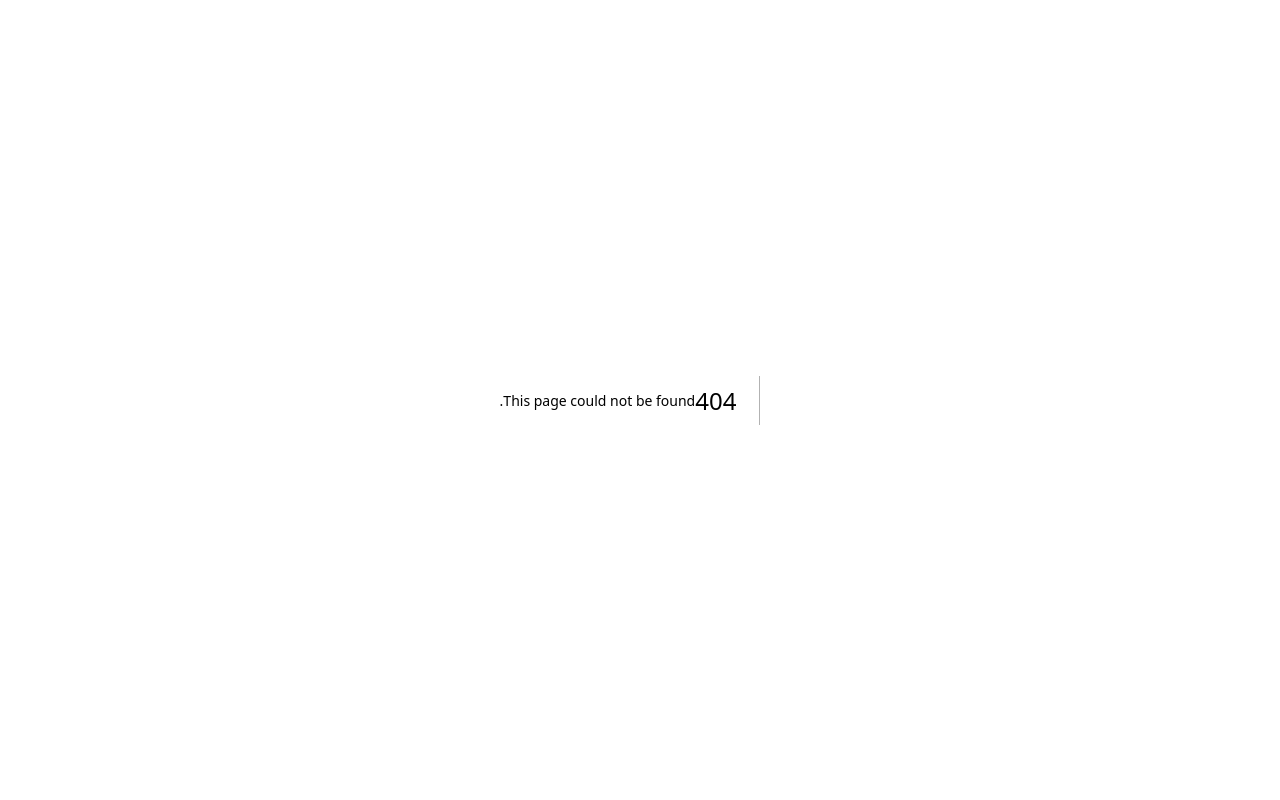
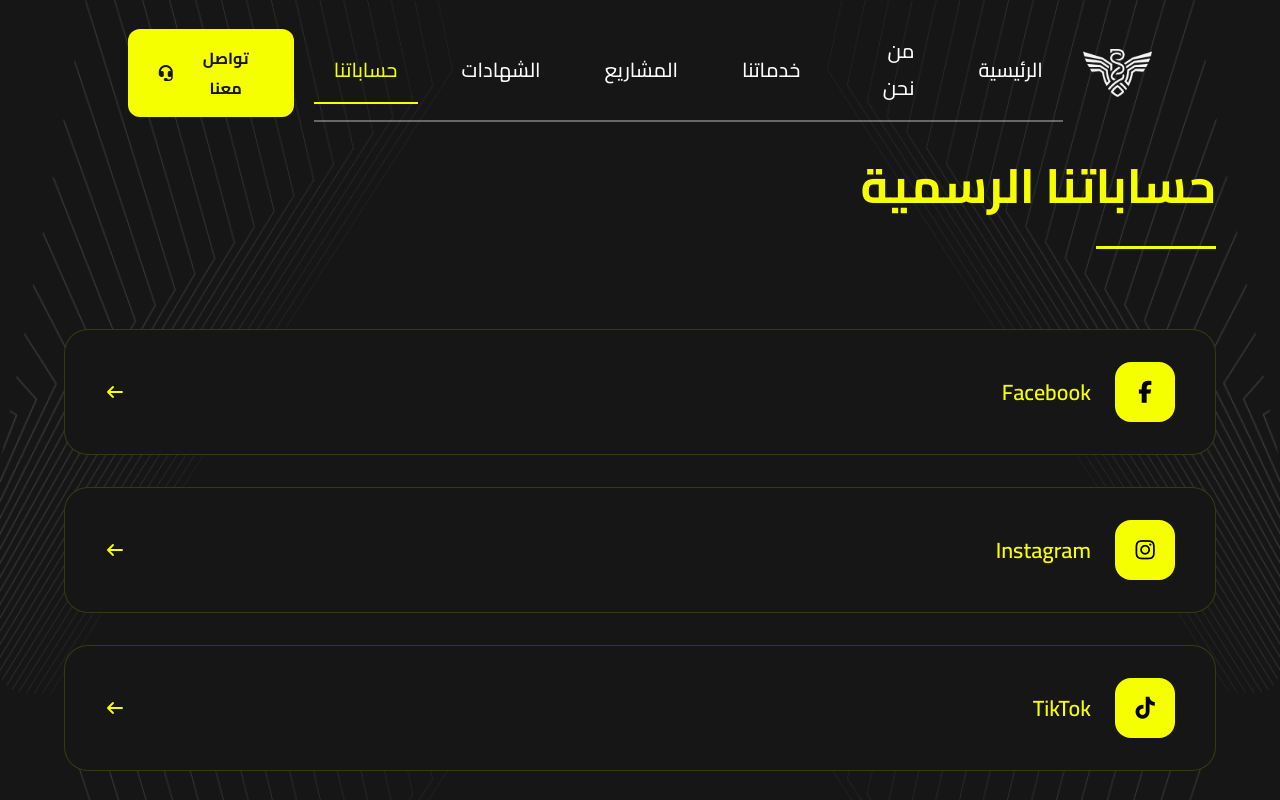
Before and after one commit to Shereif10/PrimeShield, a Next.js app: page /contact in a window 1280 px wide. Before the commit this address had no page. Shown: the top 800 px of the page. Built offline with nearby package versions, Linux system fonts and the light colour scheme.

Commit message:
add contact page to the project

```diff
--- a/src/app/about/page.module.css
+++ b/src/app/about/page.module.css
@@ -3,4 +3,5 @@
   background-position: center center;
   background-repeat: repeat;
   background-size: cover;
+  overflow-x: hidden;
 }
--- a/src/app/certificates/page.module.css
+++ b/src/app/certificates/page.module.css
@@ -3,4 +3,5 @@
   background-position: center center;
   background-repeat: repeat-y;
   background-size: cover;
+  overflow-x: hidden;
 }
--- /dev/null
+++ b/src/app/contact/page.js
@@ -0,0 +1,81 @@
+"use client";
+
+import Navbar from "@/components/common/Navbar/Navbar";
+import styles from "./page.module.css";
+
+const SOCIALS = [
+  {
+    name: "Facebook",
+    url: "https://www.facebook.com/profile.php?id=61585939864920#",
+    icon: "fa-brands fa-facebook-f",
+  },
+  {
+    name: "Instagram",
+    url: "https://www.instagram.com/primeshield.00?igsh=MWpzZ3d4Z2traGhlbQ==",
+    icon: "fa-brands fa-instagram",
+  },
+  {
+    name: "TikTok",
+    url: "https://www.tiktok.com/@primeshield.00?is_from_webapp=1&sender_device=pc",
+    icon: "fa-brands fa-tiktok",
+  },
+  {
+    name: "LinkedIn",
+    url: "https://www.linkedin.com/in/prime-shield-3a6a3b3a2",
+    icon: "fa-brands fa-linkedin-in",
+  },
+  {
+    name: "X (Twitter)",
+    url: "https://x.com/PrimeShield00",
+    icon: "fa-brands fa-x-twitter",
+  },
+  {
+    name: "Snapchat",
+    url: "https://www.snapchat.com/add/primeshield.00",
+    icon: "fa-brands fa-snapchat",
+  },
+  {
+    name: "Gmail",
+    url: "mailto:primeshield321@gmail.com",
+    icon: "fa-solid fa-envelope",
+  },
+];
+
+export default function SocialPage() {
+  return (
+    <>
+      <Navbar />
+
+      <main className={styles.page}>
+        <div className="container">
+          {/* Header */}
+          <div className={styles.header}>
+            <h1 className={styles.title}>حساباتنا الرسمية</h1>
+            <div className={styles.line}></div>
+          </div>
+
+          {/* Social Cards */}
+          <div className={styles.cards}>
+            {SOCIALS.map((item, index) => (
+              <a
+                key={index}
+                href={item.url}
+                target="_blank"
+                rel="noopener noreferrer"
+                className={styles.card}
+              >
+                <div className={styles.icon}>
+                  <i className={item.icon}></i>
+                </div>
+
+                <span className={styles.name}>{item.name}</span>
+
+                <i className={`fa-solid fa-arrow-left ${styles.arrow}`}></i>
+              </a>
+            ))}
+          </div>
+        </div>
+      </main>
+    </>
+  );
+}
--- /dev/null
+++ b/src/app/contact/page.module.css
@@ -0,0 +1,128 @@
+.page {
+  direction: rtl;
+  padding-top: 140px; /* عشان Navbar absolute */
+  padding-bottom: 140px;
+  /* background: #0f0f0f; */
+  background-image: url('../../../public/assets/pattern_result.webp');
+  background-position: cover cover;
+  background-repeat: repeat;
+  background-size: contain;
+  overflow-x: hidden;  min-height: 100vh;
+}
+
+/* ================= Header ================= */
+
+.header {
+  margin-bottom: 80px;
+  text-align: right;
+}
+
+.title {
+  font-size: 48px;
+  font-weight: 700;
+  color: var(--color-yellow);
+  margin-bottom: 16px;
+}
+
+.line {
+  width: 120px;
+  height: 3px;
+  background: var(--color-yellow);
+}
+
+/* ================= Cards ================= */
+
+.cards {
+  display: flex;
+  flex-direction: column;
+  gap: 32px;
+}
+
+/* Card */
+
+.card {
+  display: flex;
+  align-items: center;
+  justify-content: space-between;
+
+  padding: 32px 40px;
+  border-radius: 24px;
+
+  background: #161616;
+  border: 1px solid rgba(246, 255, 0, 0.15);
+
+  text-decoration: none;
+  color: var(--color-yellow);
+
+  transition: all 0.3s ease;
+}
+
+.card:hover {
+  background: rgba(246, 255, 0, 0.06);
+  transform: translateY(-6px);
+  box-shadow: 0 25px 60px rgba(0, 0, 0, 0.6);
+}
+
+/* Icon */
+
+.icon {
+  width: 60px;
+  height: 60px;
+  border-radius: 16px;
+
+  background: var(--color-yellow);
+  color: #000;
+
+  display: flex;
+  align-items: center;
+  justify-content: center;
+
+  font-size: 22px;
+}
+
+/* Name */
+
+.name {
+  flex: 1;
+  margin-right: 24px;
+  font-size: 22px;
+  font-weight: 600;
+}
+
+/* Arrow */
+
+.arrow {
+  font-size: 16px;
+  transition: transform 0.3s ease;
+}
+
+.card:hover .arrow {
+  transform: translateX(-8px);
+}
+
+/* ================= Responsive ================= */
+
+@media (max-width: 992px) {
+  .title {
+    font-size: 36px;
+  }
+}
+
+@media (max-width: 768px) {
+  .page {
+    padding-top: 120px;
+  }
+
+  .card {
+    padding: 24px;
+  }
+
+  .name {
+    font-size: 18px;
+  }
+
+  .icon {
+    width: 50px;
+    height: 50px;
+  }
+}
--- a/src/components/common/Navbar/Navbar.jsx
+++ b/src/components/common/Navbar/Navbar.jsx
@@ -84,6 +84,15 @@ export default function Navbar() {
             >
               الشهادات
             </Link>
+
+            <Link
+              href="/contact"
+              className={`${styles.link} ${
+                pathname === "/contact" ? styles.active : ""
+              }`}
+            >
+              حساباتنا
+            </Link>
           </nav>
 
           {/* Contact Button (Desktop) */}
@@ -129,6 +138,10 @@ export default function Navbar() {
               الشهادات
             </Link>
 
+            <Link href="/contact" onClick={() => setMenuOpen(false)}>
+              حساباتنا
+            </Link>
+
             <button
               className={styles.mobileContactBtn}
               onClick={() => {
--- a/src/components/sections/Clients/ClientsSection.jsx
+++ b/src/components/sections/Clients/ClientsSection.jsx
@@ -5,7 +5,7 @@ import styles from "./ClientsSection.module.css";
 const CLIENTS = [
   {
     name: ["شركـــة دار بيـــــات", "للتطـوير العقــــاري"],
-    logo: "/assets/client-7_result.webp",
+    logo: "/assets/part-8_result.webp",
   },
   {
     name: ["شــركــــة مــــاسة", "البنيان للمقـــاولات"],
@@ -17,7 +17,7 @@ const CLIENTS = [
   },
   {
     name: ["شركة خالــد بــن علي", "بـــــــن عثمان الماجد"],
-    logo: "/assets/layer_1 (2)_result.webp",
+    logo: "/assets/layer_1(2)_result.webp",
   },
   {
     name: ["شـــــركة الـــمفهـــوم", "الاحترافي للمقــــاولات"],
--- a/src/components/sections/ProjectsPage/ProjectsPageSection.module.css
+++ b/src/components/sections/ProjectsPage/ProjectsPageSection.module.css
@@ -33,7 +33,6 @@
   position: relative;
   border-radius: 24px;
   overflow: hidden;
-  cursor: pointer;
 
   aspect-ratio: 4 / 3;
 }
@@ -126,4 +125,8 @@
   .grid {
     grid-template-columns: 1fr;
   }
+  .title{
+    font-size: 14px;
+    font-weight: 500;
+  }
 }
--- a/src/components/sections/ServicesTabs/ServicesTabsSection.module.css
+++ b/src/components/sections/ServicesTabs/ServicesTabsSection.module.css
@@ -135,7 +135,7 @@
 
 /* ================= MOBILE ================= */
 
-@media (max-width: 768px) {
+@media (max-width: 992px) {
 
   .desktopVersion {
     display: none;
```
Also changed, not shown: public/assets/Layer_1(2)_result.webp (renamed from public/assets/Layer_1 (2)_result.webp).
